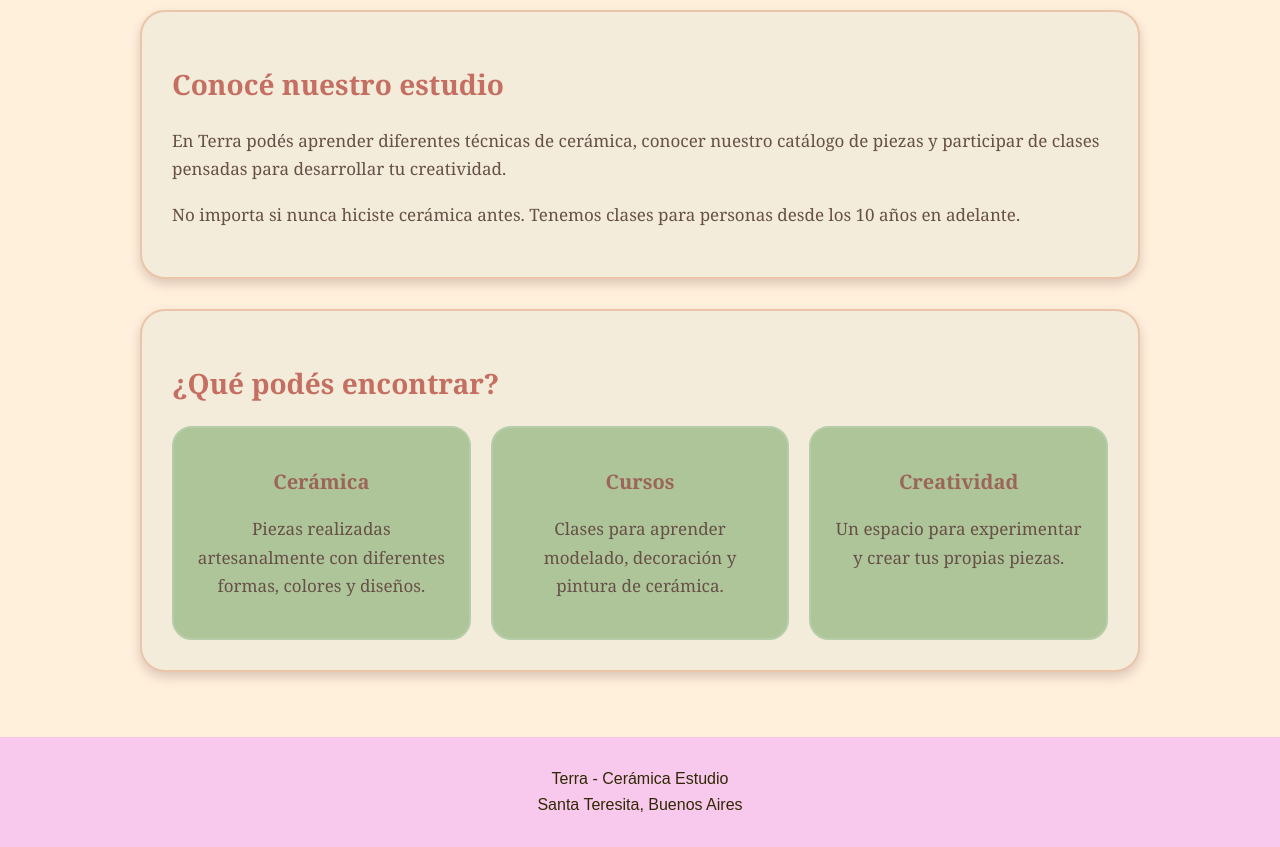
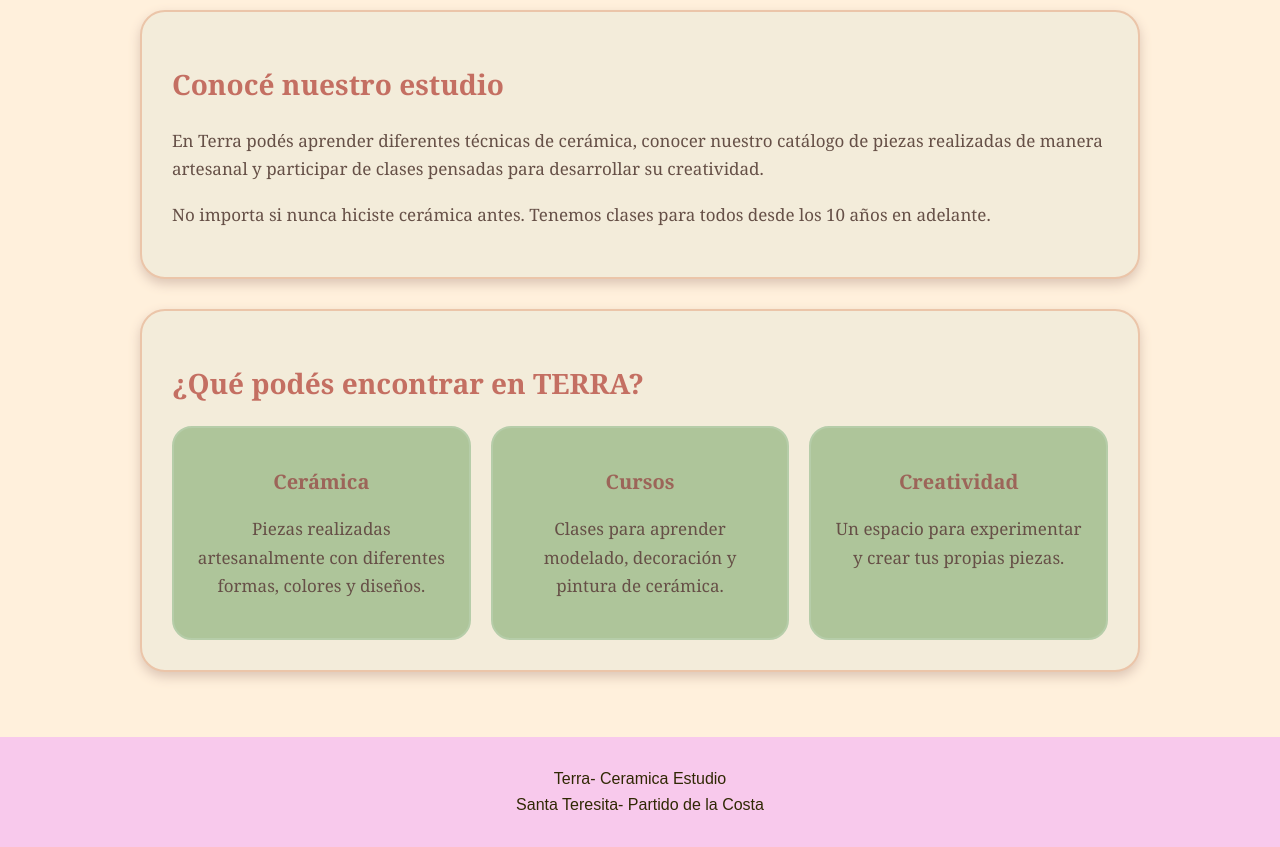
Before and after one commit to morenaqs02/quinonesmorena-ldw-504, a plain HTML site: page index.html in a window 1280 px wide. Shown: the part 720-1567 px from the top of the page. Drawn offline with Linux system fonts and the light colour scheme.

Commit message:
estoy mejorando cosas

```diff
--- a/index.html
+++ b/index.html
@@ -51,18 +51,18 @@
 
             <p>
                 En Terra podés aprender diferentes técnicas de cerámica,
-                conocer nuestro catálogo de piezas y participar de clases
-                pensadas para desarrollar tu creatividad.
+                conocer nuestro catálogo de piezas realizadas de manera artesanal y participar de clases
+                pensadas para desarrollar su creatividad.
             </p>
 
             <p>
                 No importa si nunca hiciste cerámica antes.
-                Tenemos clases para personas desde los 10 años en adelante.
+                Tenemos clases para todos desde los 10 años en adelante.
             </p>
         </section>
 
         <section>
-            <h2>¿Qué podés encontrar?</h2>
+            <h2>¿Qué podés encontrar en TERRA?</h2>
 
             <div class="tarjetas">
 
@@ -96,8 +96,9 @@
     </main>
 
     <footer>
-        <p>Terra - Cerámica Estudio</p>
-        <p>Santa Teresita, Buenos Aires</p>
+        <p>Terra- Ceramica Estudio</p>
+        <p>Santa Teresita- Partido de la Costa</p>
+
     </footer>
 
 </body>
```
